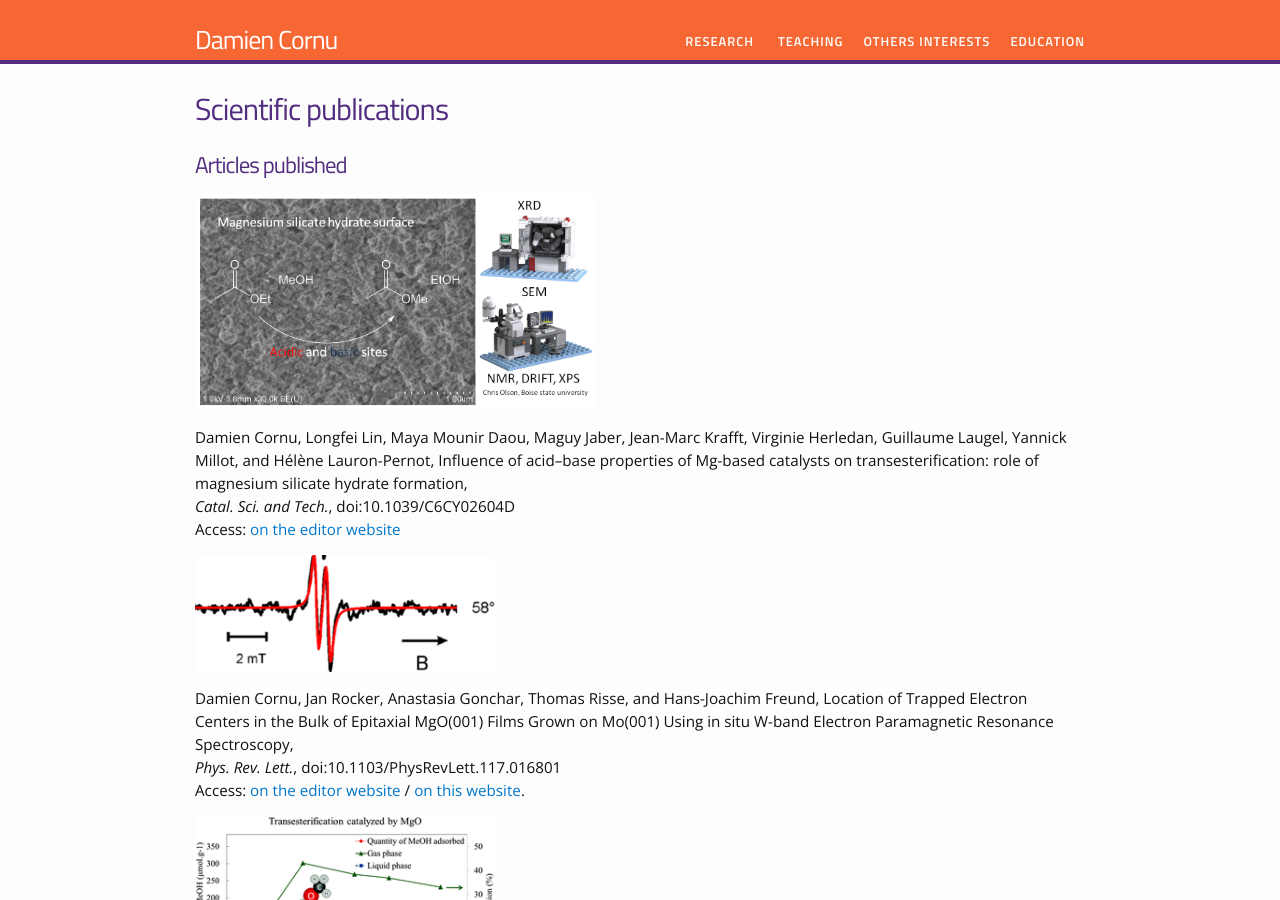
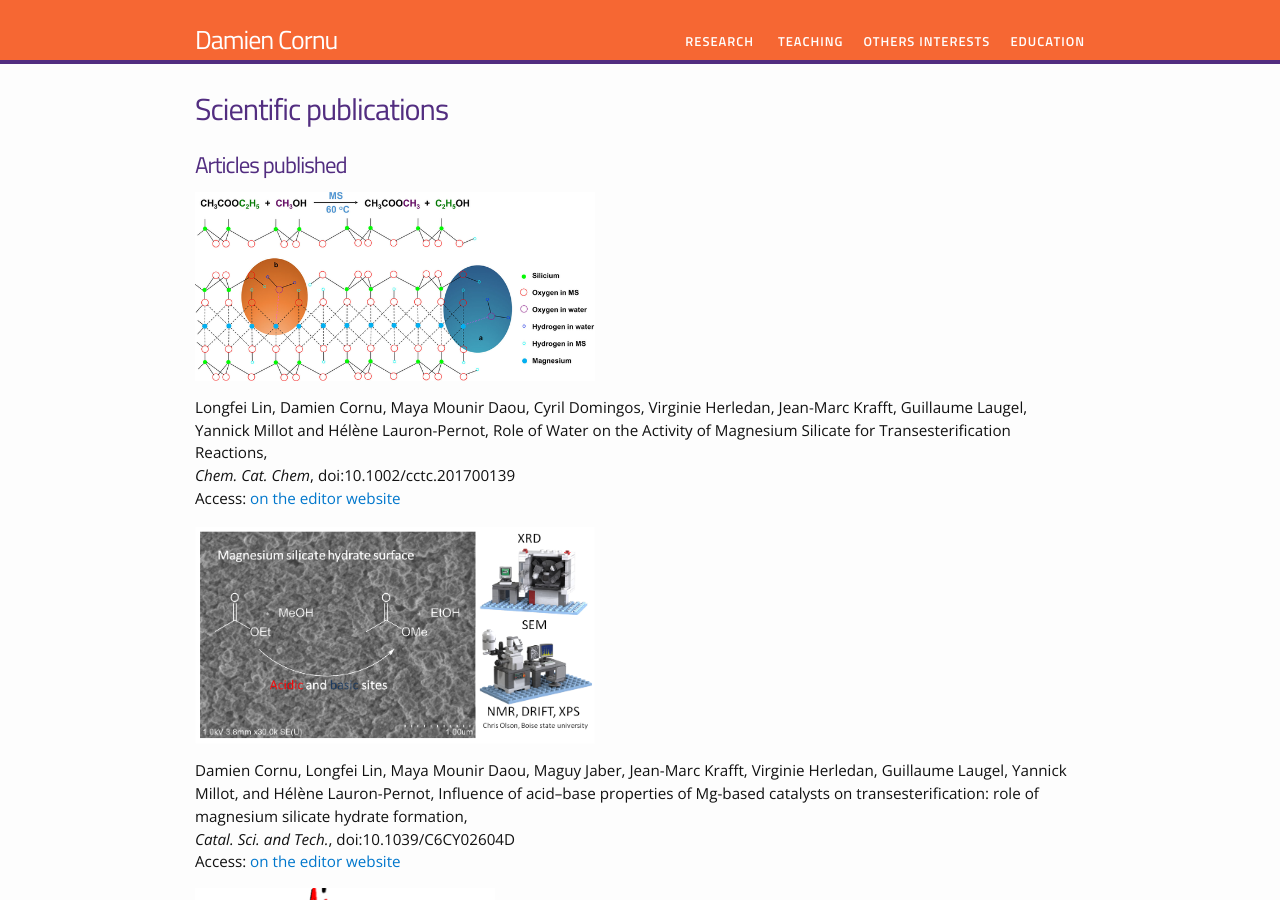
Before and after one commit to dacornu/dacornu.github.io, a Jekyll site: the page built from articles.md, in a window 1280 px wide and 900 px high. Built offline with Jekyll 4.4.1, drawn with Linux system fonts in a browser that asks for light colours.

Commit message:
Update articles.md

```diff
--- a/articles.md
+++ b/articles.md
@@ -4,6 +4,12 @@ title: Scientific publications
 permalink: /articles/
 ---
 <h1> Articles published </h1>
+
+<img src="/images/toc-chemcatchem.png" alt="ChemCatChem2017" width="400"><br />
+
+Longfei Lin, Damien Cornu, Maya Mounir Daou, Cyril Domingos, Virginie Herledan, Jean-Marc Krafft, Guillaume Laugel, Yannick Millot and Hélène Lauron-Pernot, Role of Water on the Activity of Magnesium Silicate for Transesterification Reactions, <br />
+<i>Chem. Cat. Chem</i>, doi:10.1002/cctc.201700139 <br />
+Access: <a href="http://onlinelibrary.wiley.com/doi/10.1002/cctc.201700139/full">on the editor website</a>
 
 <img src="/images/TOC3.png" alt="CSI2017" width="400"><br />
 
```
